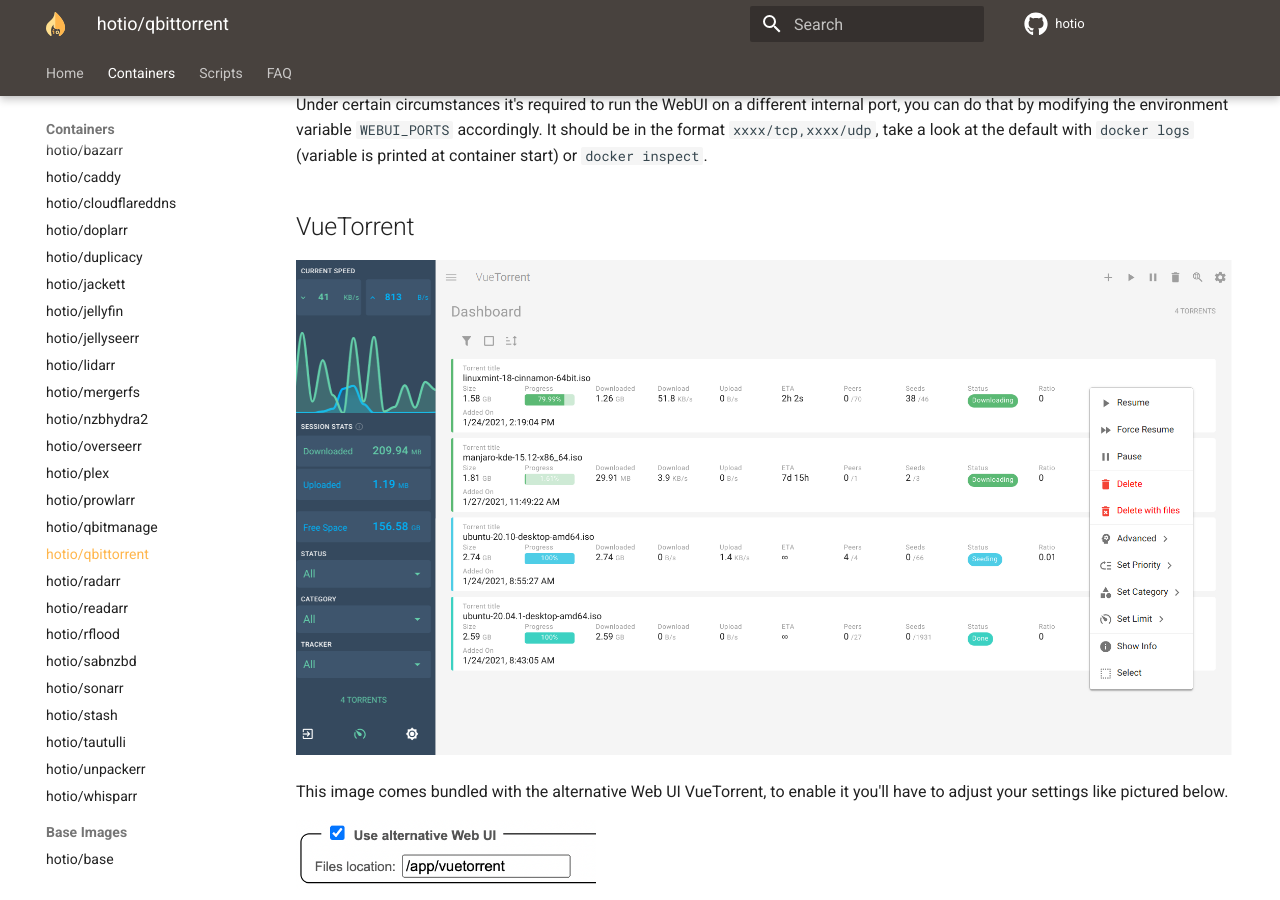
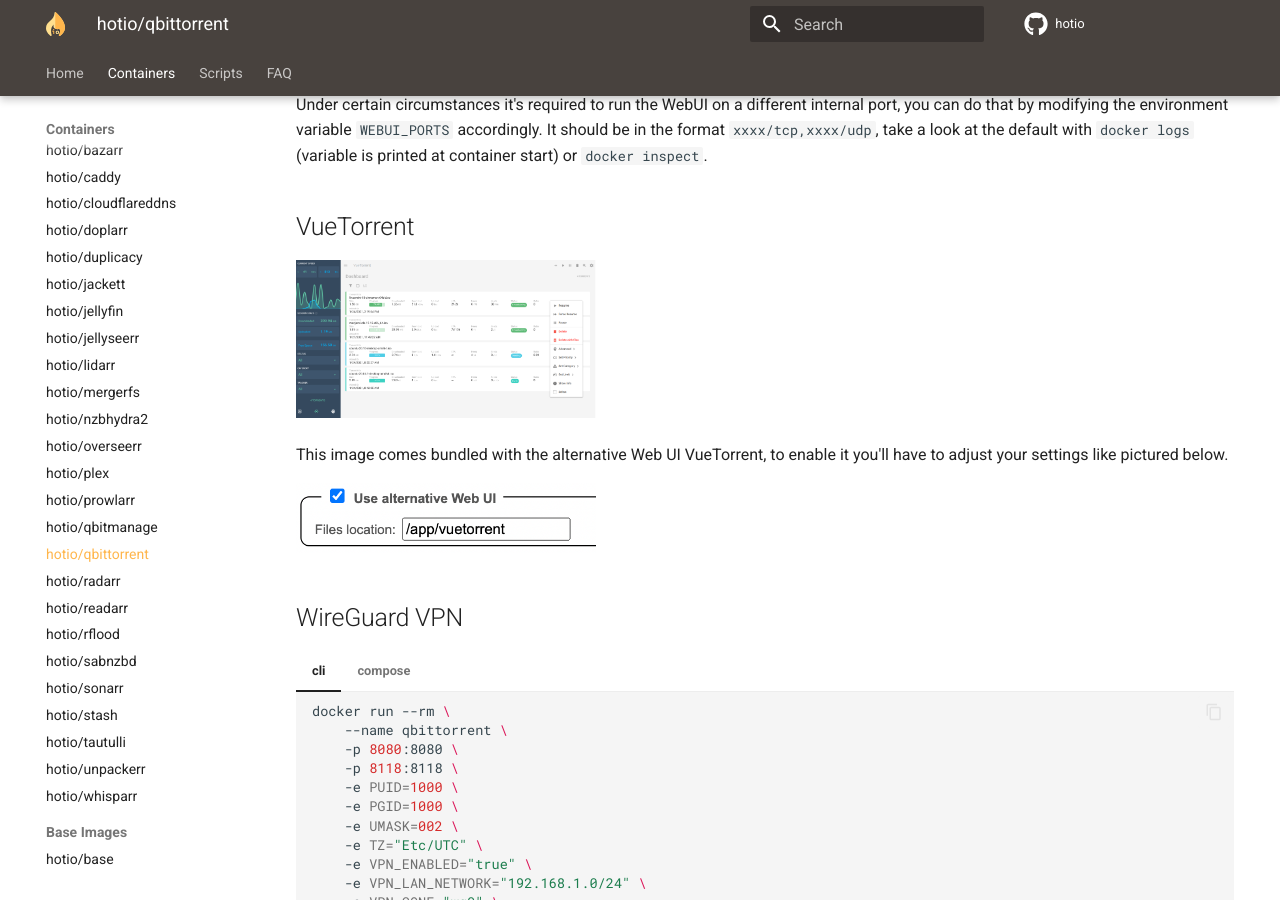
Before and after one commit to hotio/website, an MkDocs documentation site: the page built from docs/containers/qbittorrent.md, in a window 1280 px wide and 900 px high, scrolled down 898 px. Built offline with MkDocs 1.6.1 and Material for MkDocs 9.7.7, drawn with Linux system fonts in a browser that asks for light colours.

Commit message:
adjust vuetorrent image

```diff
--- a/docs/containers/qbittorrent.md
+++ b/docs/containers/qbittorrent.md
@@ -55,7 +55,7 @@
 
 ## VueTorrent
 
-[<img src="/img/vuetorrentui.png" alt="vuetorrentui">](https://github.com/WDaan/VueTorrent){: target=_blank rel="noopener noreferrer" }
+<img src="/img/vuetorrentui.png" alt="vuetorrentui" width="300">
 
 This image comes bundled with the alternative Web UI VueTorrent, to enable it you'll have to adjust your settings like pictured below.
 
```
